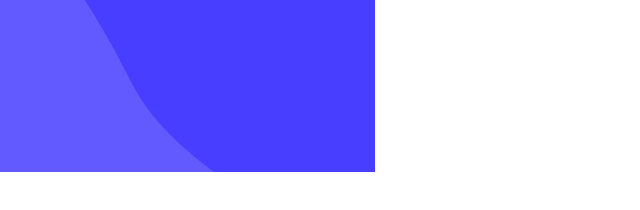
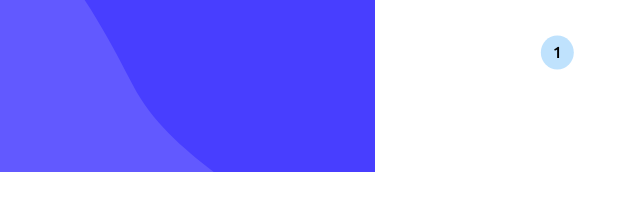
Before and after one commit to MathGPereira/Formul-rio-Multi-step, a plain HTML site: page index.html in a window 1280 px wide. Shown: the full height of the page, 0-640 px from the left. Drawn offline with Linux system fonts and the light colour scheme.

Commit message:
Cabeçalho finalizado e estilos de multipágina completos

```diff
--- a/assets/css/cabecalho/cabecalho.css
+++ b/assets/css/cabecalho/cabecalho.css
@@ -11,11 +11,17 @@
     left: 50%;
     position: absolute;
     top: 25%;
-    transform: translate(-50%, -50%);
+    transform: translate(-50%, -25%);
 }
 
 .lista-multipagina__item {
     border: 1px solid #FFFFFF;
     border-radius: 50%;
-    padding: 8px 11px;
+    padding: 8px 12px;
 }
+
+.lista-multipagina__item--ativo {
+    background-color: var(--cor-fundo-multipaginas-cabecalho);
+    border: none;
+    color: #000000;
+}
--- a/assets/css/style.css
+++ b/assets/css/style.css
@@ -8,6 +8,7 @@
     /* Variáveis do cabeçalho */
         --fonte-peso-cabecalho: 500;
         --cor-fonte-cabecalho: #FFFFFF;
+        --cor-fundo-multipaginas-cabecalho: #BFE2FD ;
     /* Variáveis do cabeçalho */
 }
 
--- a/index.html
+++ b/index.html
@@ -41,7 +41,7 @@
 				</g>
 			</svg>
 			<ul class="cabecalho__lista-multipagina">
-				<li class="lista-multipagina__item">1</li>
+				<li class="lista-multipagina__item lista-multipagina__item--ativo">1</li>
 				<li class="lista-multipagina__item">2</li>
 				<li class="lista-multipagina__item">3</li>
 				<li class="lista-multipagina__item">4</li>
```
